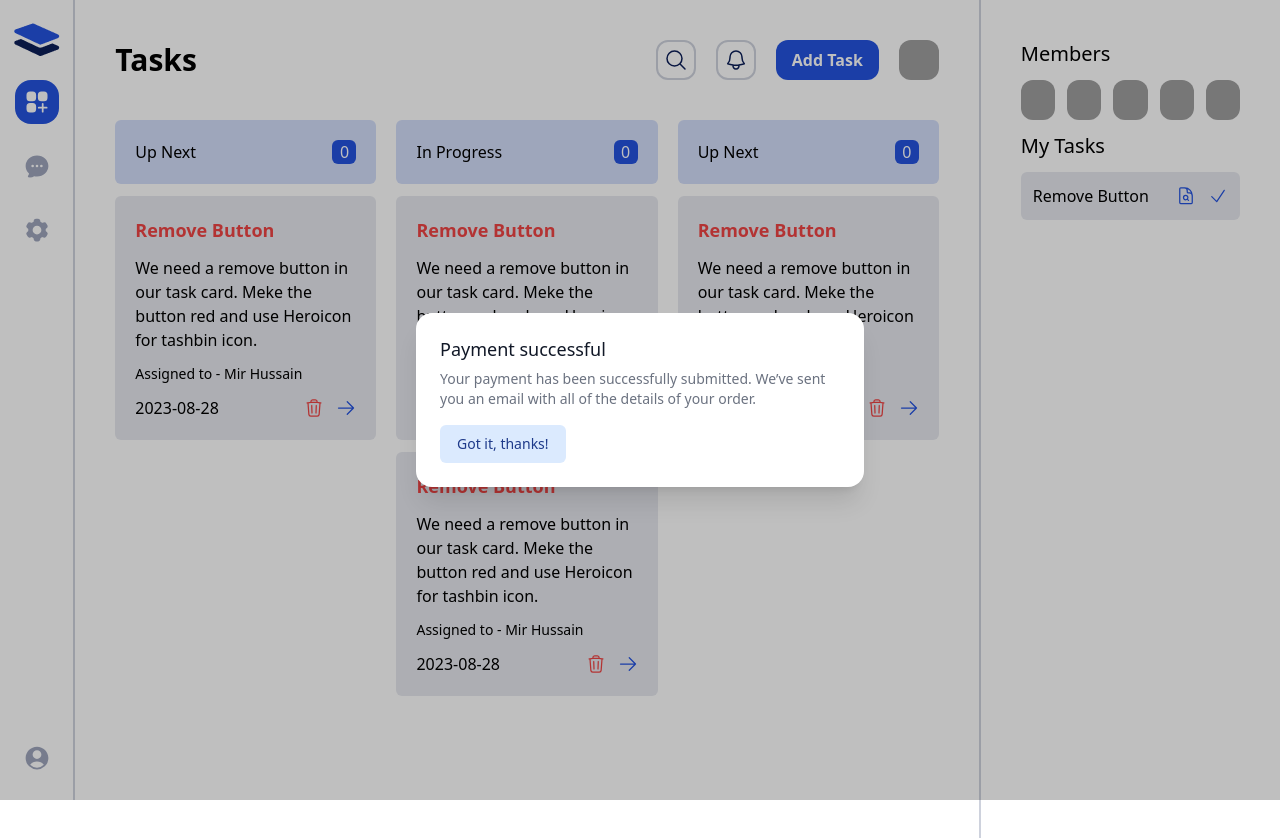
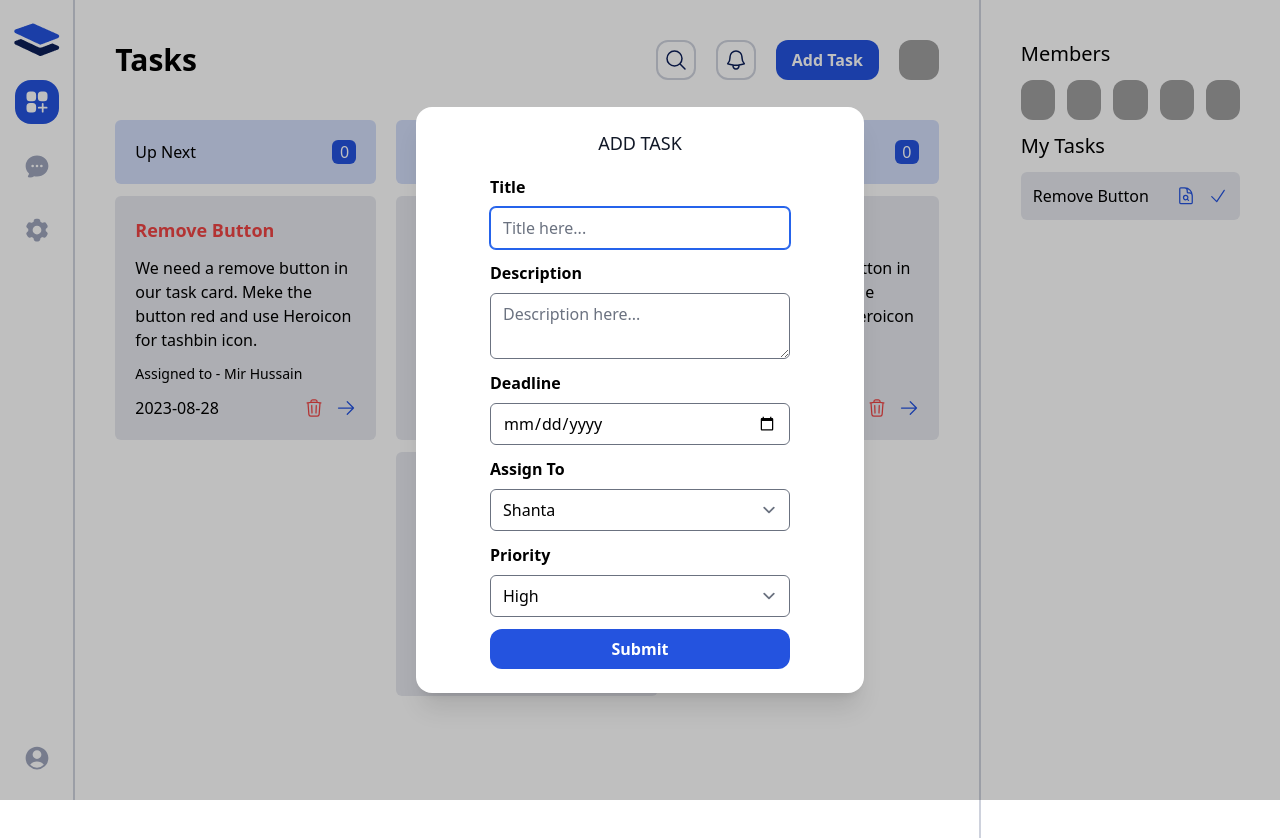
Before and after one commit to Shanto93/task-master, a React app in the folder taskmaster-redux-client/: page / in a window 1280 px wide. Both pictures are taken after a click on the button "Add Task". Shown: the top 838 px of the page. Built offline with nearby package versions, Linux system fonts and the light colour scheme; grey boxes are pictures that could not be loaded; the HTML template or start-up script is replaced by a standard one.

Commit message:
Add task form created

```diff
--- a/taskmaster-redux-client/package.json
+++ b/taskmaster-redux-client/package.json
@@ -15,12 +15,12 @@
     "@reduxjs/toolkit": "^1.9.7",
     "react": "^18.2.0",
     "react-dom": "^18.2.0",
-    "react-hook-form": "^7.45.4",
+    "react-hook-form": "^7.54.2",
     "react-redux": "^8.1.3",
     "react-router-dom": "^6.15.0"
   },
   "devDependencies": {
-    "@tailwindcss/forms": "^0.5.5",
+    "@tailwindcss/forms": "^0.5.10",
     "@types/react": "^18.2.15",
     "@types/react-dom": "^18.2.7",
     "@vitejs/plugin-react": "^4.0.3",
--- /dev/null
+++ b/taskmaster-redux-client/src/components/ui/AddTaskForm.jsx
@@ -0,0 +1,81 @@
+import { useForm } from "react-hook-form";
+
+const AddTaskForm = () => {
+  const {
+    register,
+    handleSubmit,
+    formState: { errors },
+  } = useForm();
+
+  const onSubmit = (data) => {
+    console.log(data);
+  };
+
+  return (
+    <form
+      className="flex flex-col w-3/4 mx-auto mt-5 space-y-3"
+      onSubmit={handleSubmit(onSubmit)}
+    >
+      {/* Title */}
+      <div className="flex flex-col">
+        <label className="font-semibold">Title</label>
+        <input
+          className="rounded-md mt-2"
+          type="text"
+          placeholder="Title here..."
+          {...register("title")}
+        />
+      </div>
+      {errors.title && <span>Title is required</span>}
+
+      {/* Description */}
+      <div className="flex flex-col">
+        <label className="font-semibold">Description</label>
+        <textarea
+          className="rounded-md mt-2"
+          placeholder="Description here..."
+          {...register("description")}
+        />
+      </div>
+      {errors.description && <span>Description is required</span>}
+
+      {/* Deadline */}
+      <div className="flex flex-col">
+        <label className="font-semibold">Deadline</label>
+        <input
+          className="rounded-md mt-2"
+          type="date"
+          {...register("deadline")}
+        />
+      </div>
+      {errors.deadline && <span>Deadline is required</span>}
+
+      {/* Assign To */}
+      <div className="flex flex-col">
+        <label className="font-semibold">Assign To</label>
+        <select {...register("assign")} className="rounded-md mt-2">
+          <option>Shanta</option>
+          <option>Rabbi</option>
+        </select>
+      </div>
+      {errors.assign && <span>Make sure to assign this to someone.</span>}
+
+      {/* Priority */}
+      <div className="flex flex-col">
+        <label className="font-semibold">Priority</label>
+        <select {...register("priority")} className="rounded-md mt-2">
+          <option>High</option>
+          <option>Medium</option>
+          <option>Low</option>
+        </select>
+      </div>
+      {errors.priority && <span>You have to select a priority</span>}
+
+      <button className="btn btn-primary" type="submit">
+        Submit
+      </button>
+    </form>
+  );
+};
+
+export default AddTaskForm;
--- a/taskmaster-redux-client/src/components/ui/Modal.jsx
+++ b/taskmaster-redux-client/src/components/ui/Modal.jsx
@@ -1,16 +1,10 @@
 import { Dialog, Transition } from "@headlessui/react";
 import { Fragment } from "react";
 
-export default function Modal({isOpen, setIsOpen}) {
-
+export default function Modal({ isOpen, setIsOpen, title, children }) {
   function closeModal() {
     setIsOpen(false);
   }
-
-//   function openModal() {
-//     setIsOpen(true);
-//   }
-
   return (
     <>
       <Transition appear show={isOpen} as={Fragment}>
@@ -41,26 +35,11 @@ export default function Modal({isOpen, setIsOpen}) {
                 <Dialog.Panel className="w-full max-w-md transform overflow-hidden rounded-2xl bg-white p-6 text-left align-middle shadow-xl transition-all">
                   <Dialog.Title
                     as="h3"
-                    className="text-lg font-medium leading-6 text-gray-900"
+                    className="text-lg text-center font-medium leading-6 text-gray-900"
                   >
-                    Payment successful
+                    {title}
                   </Dialog.Title>
-                  <div className="mt-2">
-                    <p className="text-sm text-gray-500">
-                      Your payment has been successfully submitted. We’ve sent
-                      you an email with all of the details of your order.
-                    </p>
-                  </div>
-
-                  <div className="mt-4">
-                    <button
-                      type="button"
-                      className="inline-flex justify-center rounded-md border border-transparent bg-blue-100 px-4 py-2 text-sm font-medium text-blue-900 hover:bg-blue-200 focus:outline-none focus-visible:ring-2 focus-visible:ring-blue-500 focus-visible:ring-offset-2"
-                      onClick={closeModal}
-                    >
-                      Got it, thanks!
-                    </button>
-                  </div>
+                  <div>{children}</div>
                 </Dialog.Panel>
               </Transition.Child>
             </div>
--- a/taskmaster-redux-client/src/pages/Tasks.jsx
+++ b/taskmaster-redux-client/src/pages/Tasks.jsx
@@ -3,6 +3,7 @@ import MyTasks from "../components/tasks/MyTasks";
 import TaskCard from "../components/tasks/TaskCard";
 import Modal from "../components/ui/Modal";
 import { useState } from "react";
+import AddTaskForm from "../components/ui/AddTaskForm";
 
 const Tasks = () => {
   const [isOpen, setIsOpen] = useState(false);
@@ -26,7 +27,13 @@ const Tasks = () => {
             >
               Add Task
             </button>
-            <Modal isOpen={isOpen} setIsOpen={setIsOpen}></Modal>
+            <Modal
+              isOpen={isOpen}
+              setIsOpen={setIsOpen}
+              title="ADD TASK"
+            >
+              <AddTaskForm></AddTaskForm>
+            </Modal>
             <div className="h-10 w-10 rounded-xl overflow-hidden">
               <img
                 src="https://images.unsplash.com/photo-1528892952291-009c663ce843?ixlib=rb-4.0.3&ixid=M3wxMjA3fDB8MHxwaG90by1wYWdlfHx8fGVufDB8fHx8fA%3D%3D&auto=format&fit=crop&w=644&q=80"
```
Also changed, not shown: 2 other files (tests, documents, lock files or other folders).
